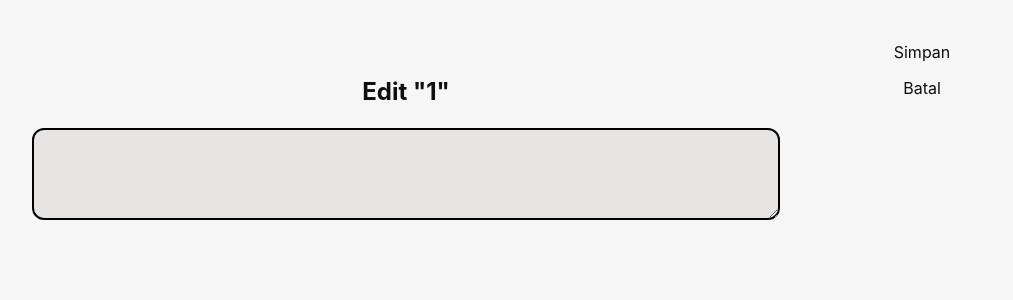
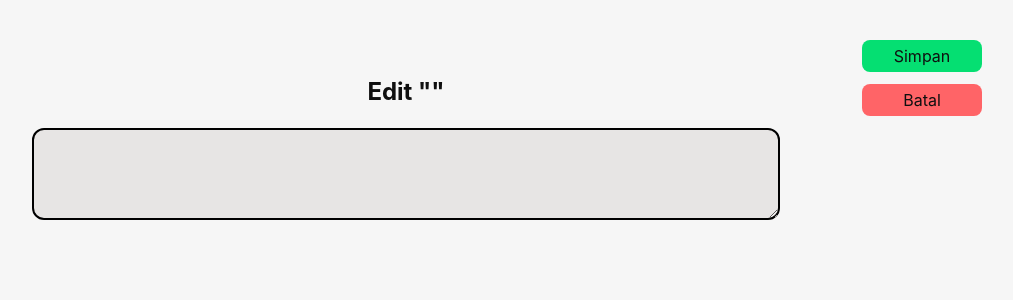
Before and after one commit to CatC0de1/MyDiary, a React (Vite) app: page /edit/1 in a window 1280 px wide. Shown: the top 300 px of the page, without its empty margins (234-1247 px from the left). Built offline with nearby package versions, Linux system fonts and the light colour scheme.

Commit message:
feat: change primary key, using auto increment integer (id) istead title

```diff
--- a/src/App.tsx
+++ b/src/App.tsx
@@ -11,8 +11,8 @@ function App() {
       <Routes>
         <Route path="/" element={<Home />} />
         <Route path="/write" element={<WriteDiary />} />
-        <Route path="/read/:title" element={<ReadDiary />} />
-        <Route path="/edit/:title" element={<EditDiary />} />
+        <Route path="/read/:id" element={<ReadDiary />} />
+        <Route path="/edit/:id" element={<EditDiary />} />
       </Routes>
     </BrowserRouter>
   )
--- a/src/pages/EditDiary.tsx
+++ b/src/pages/EditDiary.tsx
@@ -3,35 +3,48 @@ import { useParams, useNavigate } from "react-router-dom";
 import { invoke } from "@tauri-apps/api/core";
 
 function EditDiary() {
-  const { title } = useParams<{ title:string }>();
-  const [content, setContent] = useState("");
+  const { id } = useParams();
+  const diaryId = parseInt(id || "", 10);
+  const [diary, setDiary] = useState<{ title: string, content: string } | null>(null);
   const navigate = useNavigate();
 
   useEffect(() => {
-    if (title) {
-      invoke<string>("get_diary_content", { title }).then(setContent);
+    if (!isNaN(diaryId)) {
+      invoke<{ title: string; content: string }>("get_diary_content", { id: diaryId })
+        .then(setDiary);
     }
-  }, [title]);
+  }, [diaryId]);
 
   const handleSave = async () => {
+    if (!diary) return;
     await invoke("update_diary_entry", {
-      entry: { title, content },
+      entry: {
+        id: diaryId,
+        title: diary.title,
+        content: diary.content,
+      },
     });
 
-    navigate(`/read/${encodeURIComponent(title || "")}`);
+    navigate(`/read/${diaryId}`);
   };
 
   return (
     <main className="flex flex-col items-center justify-center p-4">
-      <h1 className="text-2xl font-bold pt-15 pb-5">Edit "{title}"</h1>
+      <h1 className="text-2xl font-bold pt-15 pb-5">Edit "{diary?.title}"</h1>
       <textarea
-        value={content}
-        onChange={(e) => setContent(e.target.value)}
+        value={diary?.content || ""}
+        onChange={(e) =>
+          setDiary((prev) => prev ? { ...prev, content: e.target.value} : null)
+        }
         className="bg-stone-200 text-stone-900 p-5 rounded-xl border-2 border-black w-[60%] text-justify"
       />
       <div className="fixed right-[5%] top-[5%] flex flex-col justify-center items-center gap-3 w-30 ">
-        <button onClick={handleSave}>Simpan</button>
-        <button onClick={() => navigate(-1)}>Batal</button>
+        <button onClick={handleSave} className="button bg-green-400 hover:bg-green-500">
+          Simpan
+        </button>
+        <button onClick={() => navigate(-1)} className="button bg-red-400 hover:bg-red-500">
+          Batal
+        </button>
       </div>
     </main>
   );
--- a/src/pages/Home.tsx
+++ b/src/pages/Home.tsx
@@ -4,6 +4,7 @@ import { invoke } from "@tauri-apps/api/core";
 import "../styles/Home.css";
 
 type DiaryTitle = {
+  id: number;
   title: string;
   created_at: string;
 };
@@ -21,7 +22,7 @@ function Home() {
       <ul className="flex flex-col items-center justify-center w-[85%]">
         {titles.map((entry) => (
           <li key={entry.title} className="w-full max-w-lg mb-4">
-            <Link to={`/read/${encodeURIComponent(entry.title)}`}>
+            <Link to={`/read/${entry.id}`}>
               <div className="flex flex-col bg-gray-600 rounded-lg shadow-lg w-full p-4 hover:bg-gray-700 transition-colors">
                 <h2 className="text-xl font-bold">
                   {entry.title}
--- a/src/pages/ReadDiary.tsx
+++ b/src/pages/ReadDiary.tsx
@@ -5,33 +5,39 @@ import Title from "../components/Title";
 import "../styles/ReadDiary.css"
 
 function ReadDiary() {
-  const { title } = useParams();
-  const [content, setContent] = useState("");
+  const { id } = useParams();
+  const diaryId = parseInt(id || "", 10);
+  const [diary, setDiary] = useState<{ title: string, content: string } | null>(null);
   const navigate = useNavigate();
 
   useEffect(() => {
-    if (title) {
-      invoke<string>("get_diary_content", { title }).then(setContent)
+    if (!isNaN(diaryId)) {
+      invoke<{ title: string; content: string }>("get_diary_content", { id:diaryId })
+        .then(setDiary)
     }
-  }, [title]);
+  }, [diaryId]);
 
   const handleDelete = async () => {
-    const confirmDelete = confirm(`Apakah Anda yakin ingin menghapus "${title}"?`);
+    const confirmDelete = confirm(`Apakah Anda yakin ingin menghapus "${diary?.title}"?`);
     if (!confirmDelete) return;
 
-    await invoke("delete_diary_entry", { title });
+    await invoke("delete_diary_entry", { id:diaryId });
     navigate("/");
   };
 
   const handleEdit = () => {
-    navigate(`/edit/${encodeURIComponent(title || "")}`);
+    navigate(`/edit/${diaryId}`);
   };
 
   return (
     <main className="flex flex-col items-center justify-center p-4">
       <Title />
-      <h1 className="text-2xl font-bold pt-15 pb-5">{title}</h1>
-      <p className="bg-stone-200 text-stone-900 p-5 rounded-xl border-2 border-black w-[60%] text-justify">{content}</p>
+      <h1 className="text-2xl font-bold pt-15 pb-5">
+        {diary?.title ?? "Memuat . . ."}
+      </h1>
+      <p className="bg-stone-200 text-stone-900 p-5 rounded-xl border-2 border-black w-[60%] text-justify">
+        {diary?.content ?? "Memuat konten . . ."}
+      </p>
 
       <div className="fixed right-[5%] top-[5%] flex flex-col justify-center items-center gap-3 w-30">
         <button onClick={handleEdit} className="button bg-yellow-400 hover:bg-yellow-500">Edit</button>
```
Also changed, not shown: 1 other file (tests, documents, lock files or other folders).
